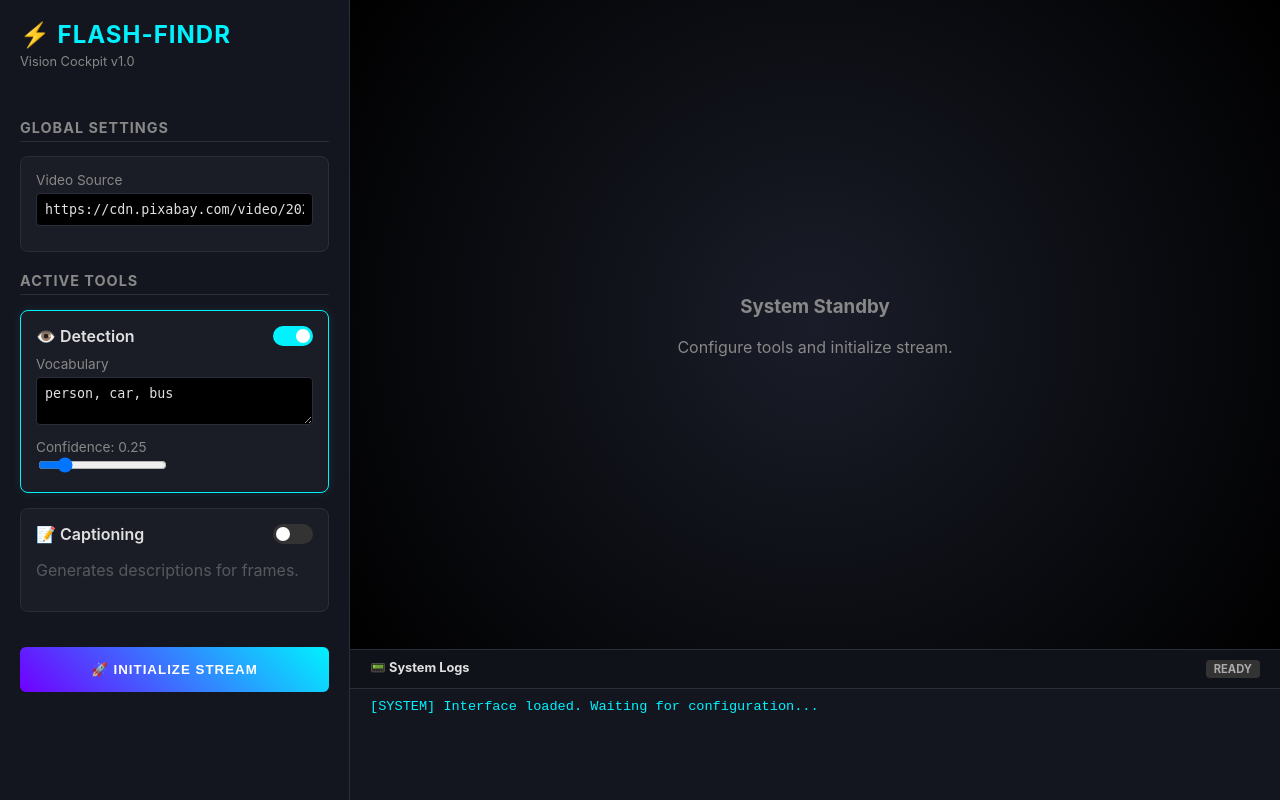
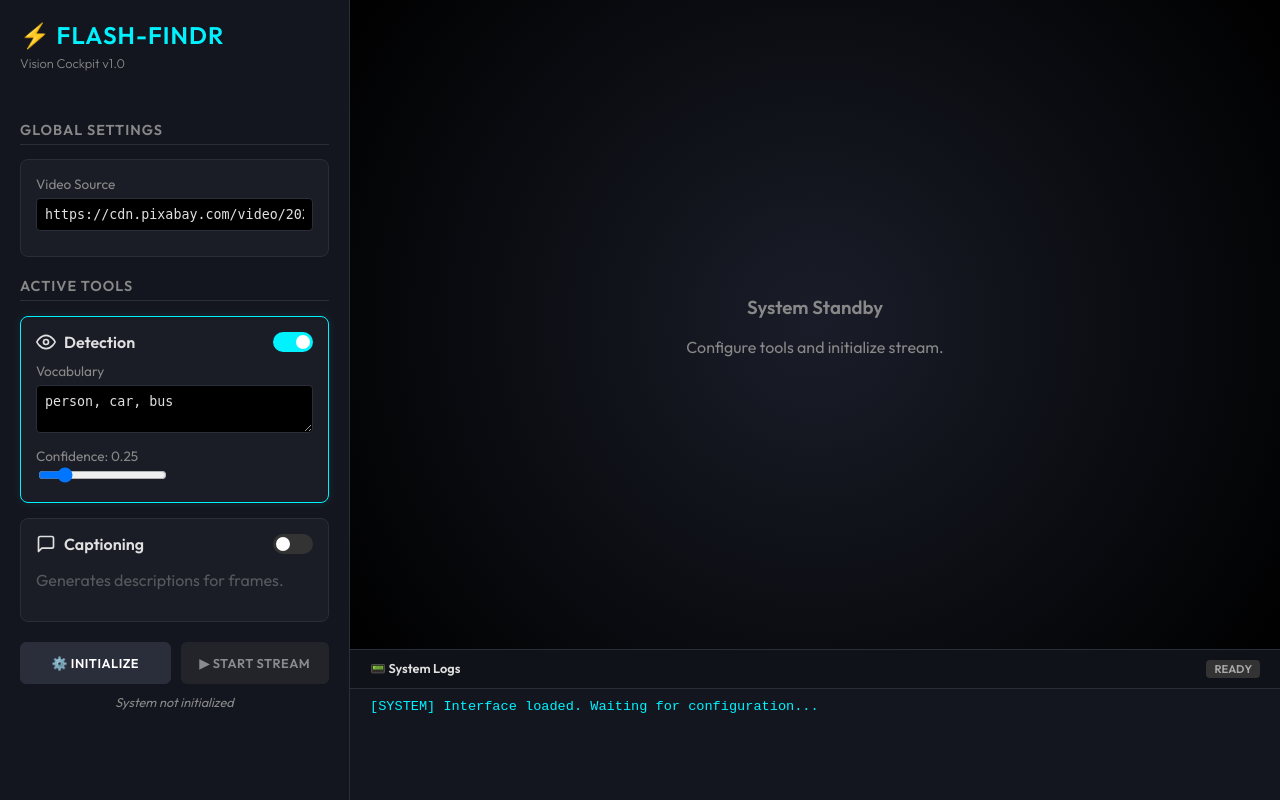
Before and after one commit to alicranck/Flash-Findr, a FastAPI app: page / in a window 1280 px wide. Run offline with FastAPI, Linux system fonts and the light colour scheme; some libraries are stand-ins or nearby versions.

Commit message:
init step

```diff
--- a/app/api/engine.py
+++ b/app/api/engine.py
@@ -4,12 +4,6 @@ from pydantic import BaseModel, Field
 from ..ml_core.tools.pipeline import VisionPipeline, PipelineConfig
 from ..utils.image_utils import color_histogram
 from ..utils.types import FrameContext
-
-
-class SessionConfig(BaseModel):
-    """Defines the configuration for a streaming session."""
-    video_url: str = Field(..., description="URL or path to the video source")
-    pipeline: PipelineConfig = Field(..., description="Pipeline configuration")
 
 
 class VideoInferenceEngine:
--- a/frontend/static/main.js
+++ b/frontend/static/main.js
@@ -1,4 +1,5 @@
 // --- UI Elements ---
+console.log("Main.js loaded"); // Debugging
 const videoUrlInput = document.getElementById('videoUrl');
 const startButton = document.getElementById('startButton');
 const videoStreamImg = document.getElementById('video-stream');
@@ -49,6 +50,7 @@ function toggleTool(card, body, isActive) {
 
 // --- Logging System ---
 function log(message) {
+    console.log(message); // Debugging
     const entry = document.createElement('div');
     entry.className = 'log-entry';
     const time = new Date().toLocaleTimeString();
@@ -63,7 +65,12 @@ function setStatus(status) {
 }
 
 // --- Stream Logic ---
-startButton.addEventListener('click', async () => {
+// --- Stream Logic ---
+let currentSessionId = null;
+const initButton = document.getElementById('initButton');
+const initStatus = document.getElementById('init-status');
+
+initButton.addEventListener('click', async () => {
     const videoUrl = videoUrlInput.value;
     if (!videoUrl) {
         log("[ERROR] No video URL provided.");
@@ -101,16 +108,18 @@ startButton.addEventListener('click', async () => {
 
     const payload = {
         video_url: videoUrl,
-        pipeline: {
+        pipeline_configuration: {
             tool_settings: toolSettings
         }
     };
 
-    log("[SYSTEM] Initializing session...");
-    startButton.disabled = true;
-    startButton.textContent = "⏳ Initializing...";
+    log("[SYSTEM] Creating session...");
+    initButton.disabled = true;
+    initButton.textContent = "⏳ Creating...";
+    initStatus.textContent = "Creating session...";
 
     try {
+        // 1. Create Session
         const response = await fetch('/session/init', {
             method: 'POST',
             headers: { 'Content-Type': 'application/json' },
@@ -123,16 +132,53 @@ startButton.addEventListener('click', async () => {
         }
 
         const data = await response.json();
-        const sessionId = data.session_id;
+        currentSessionId = data.session_id;
+        log(`[SYSTEM] Session created: ${currentSessionId}`);
 
-        log(`[SYSTEM] Session created: ${sessionId}`);
-        startStream(sessionId);
+        // 2. Initialize Pipeline (Load Models)
+        log("[SYSTEM] Initializing pipeline (loading models)...");
+        initButton.textContent = "⏳ Loading Models...";
+        initStatus.textContent = "Loading models... (this may take a moment)";
+
+        const initResponse = await fetch(`/session/${currentSessionId}/initialize_pipeline`, {
+            method: 'POST'
+        });
+
+        if (!initResponse.ok) {
+            const err = await initResponse.json();
+            throw new Error(err.detail || "Pipeline init failed");
+        }
+
+        log("[SYSTEM] Pipeline initialized successfully.");
+        initStatus.textContent = "System Ready. Click Start to stream.";
+        initStatus.style.color = "var(--success)";
+
+        initButton.textContent = "✅ Initialized";
+        startButton.disabled = false;
+        startButton.classList.add('pulse-animation'); // Optional visual cue
 
     } catch (error) {
         log(`[ERROR] ${error.message}`);
-        startButton.disabled = false;
-        startButton.textContent = "🚀 Initialize Stream";
+        initButton.disabled = false;
+        initButton.textContent = "⚙️ Initialize";
+        initStatus.textContent = "Initialization failed.";
+        initStatus.style.color = "var(--danger)";
+        currentSessionId = null;
     }
+});
+
+startButton.addEventListener('click', () => {
+    if (!currentSessionId) {
+        log("[ERROR] No active session. Initialize first.");
+        return;
+    }
+
+    log(`[SYSTEM] Starting stream for session: ${currentSessionId}`);
+    startButton.disabled = true;
+    startButton.textContent = "🔴 Streaming";
+    initStatus.textContent = "Streaming active";
+
+    startStream(currentSessionId);
 });
 
 // --- Visualization Logic (Konva) ---
@@ -312,24 +358,6 @@ function drawMetadata(data) {
             }
         });
     }
-
-    // Draw Masks
-    // if (data.masks) {
-    //     data.masks.forEach(mask => {
-    //         // mask is a list of [x, y] points
-    //         const points = mask.flatMap(pt => [pt[0] * scaleX, pt[1] * scaleY]);
-
-    //         const poly = new Konva.Line({
-    //             points: points,
-    //             fill: 'rgba(0, 242, 255, 0.2)', // Semi-transparent cyan
-    //             stroke: 'cyan',
-    //             strokeWidth: 1,
-    //             closed: true
-    //         });
-    //         layer.add(poly);
-    //     });
-    // }
-
     layer.batchDraw();
 }
 
--- a/frontend/static/style.css
+++ b/frontend/static/style.css
@@ -15,7 +15,7 @@
 
 body {
     margin: 0;
-    font-family: 'Inter', 'Segoe UI', sans-serif;
+    font-family: 'Outfit', 'Segoe UI', sans-serif;
     background-color: var(--bg-dark);
     color: var(--text-main);
     height: 100vh;
@@ -46,6 +46,7 @@ body {
     text-transform: uppercase;
     letter-spacing: 1px;
     font-size: 1.5rem;
+    font-weight: 600;
 }
 
 .subtitle {
@@ -53,6 +54,7 @@ body {
     font-size: 0.8rem;
     margin-top: 5px;
     margin-bottom: 30px;
+    font-weight: 300;
 }
 
 .toolbox h3 {
@@ -63,6 +65,7 @@ body {
     margin-top: 20px;
     border-bottom: 1px solid var(--border-color);
     padding-bottom: 5px;
+    font-weight: 600;
 }
 
 /* --- Tool Cards --- */
@@ -86,6 +89,12 @@ body {
     align-items: center;
     font-weight: 600;
     margin-bottom: 10px;
+}
+
+.card-header span {
+    display: flex;
+    align-items: center;
+    gap: 8px;
 }
 
 .card-body {
@@ -171,24 +180,63 @@ input:checked+.slider:before {
     transform: translateX(20px);
 }
 
-/* --- Action Button --- */
+/* --- Action Buttons --- */
+.control-group {
+    display: flex;
+    gap: 10px;
+    margin-top: 20px;
+}
+
 .action-btn {
-    width: 100%;
-    padding: 15px;
-    background: linear-gradient(45deg, var(--accent-secondary), var(--accent-primary));
+    flex: 1;
+    padding: 12px;
     border: none;
     color: white;
-    font-weight: bold;
+    font-weight: 600;
     border-radius: 6px;
     cursor: pointer;
-    margin-top: 20px;
     text-transform: uppercase;
-    letter-spacing: 1px;
-    transition: transform 0.2s;
+    letter-spacing: 0.5px;
+    transition: all 0.2s;
+    font-size: 0.8rem;
+    font-family: 'Outfit', sans-serif;
 }
 
-.action-btn:hover {
-    transform: scale(1.02);
+.primary-btn {
+    background: linear-gradient(45deg, var(--accent-secondary), var(--accent-primary));
+}
+
+.primary-btn:disabled {
+    background: #333;
+    cursor: not-allowed;
+    opacity: 0.5;
+}
+
+.secondary-btn {
+    background: #2a2d3a;
+    border: 1px solid var(--border-color);
+}
+
+.secondary-btn:hover:not(:disabled) {
+    background: #3a3d4a;
+    border-color: var(--text-muted);
+}
+
+.secondary-btn:disabled {
+    opacity: 0.5;
+    cursor: not-allowed;
+}
+
+.action-btn:hover:not(:disabled) {
+    transform: translateY(-1px);
+}
+
+.status-text {
+    margin-top: 10px;
+    text-align: center;
+    font-size: 0.8rem;
+    color: var(--text-muted);
+    font-style: italic;
 }
 
 /* --- Main Stage --- */
@@ -312,3 +360,21 @@ input:checked+.slider:before {
     color: var(--success);
     border: 1px solid var(--success);
 }
+
+@keyframes pulse {
+    0% {
+        box-shadow: 0 0 0 0 rgba(0, 242, 255, 0.4);
+    }
+
+    70% {
+        box-shadow: 0 0 0 10px rgba(0, 242, 255, 0);
+    }
+
+    100% {
+        box-shadow: 0 0 0 0 rgba(0, 242, 255, 0);
+    }
+}
+
+.pulse-animation {
+    animation: pulse 2s infinite;
+}
--- a/frontend/templates/index.html
+++ b/frontend/templates/index.html
@@ -5,7 +5,10 @@
     <meta charset="UTF-8">
     <meta name="viewport" content="width=device-width, initial-scale=1.0">
     <title>{{ title }}</title>
-    <link rel="stylesheet" href="/static/style.css">
+    <link rel="preconnect" href="https://fonts.googleapis.com">
+    <link rel="preconnect" href="https://fonts.gstatic.com" crossorigin>
+    <link href="https://fonts.googleapis.com/css2?family=Outfit:wght@300;400;600&display=swap" rel="stylesheet">
+    <link rel="stylesheet" href="/static/style.css?v=2">
     <script src="https://unpkg.com/konva@9.3.3/konva.min.js"></script>
 </head>
 
@@ -32,7 +35,15 @@
                 <!-- Detection Tool Card -->
                 <div class="tool-card active-card" id="card-detection">
                     <div class="card-header">
-                        <span>👁️ Detection</span>
+                        <span>
+                            <!-- SVG Icon for Detection -->
+                            <svg width="20" height="20" viewBox="0 0 24 24" fill="none" stroke="currentColor"
+                                stroke-width="2" stroke-linecap="round" stroke-linejoin="round">
+                                <path d="M1 12s4-8 11-8 11 8 11 8-4 8-11 8-11-8-11-8z"></path>
+                                <circle cx="12" cy="12" r="3"></circle>
+                            </svg>
+                            Detection
+                        </span>
                         <label class="switch">
                             <input type="checkbox" id="toggle-detection" checked>
                             <span class="slider round"></span>
@@ -50,7 +61,14 @@
                 <!-- Captioning Tool Card -->
                 <div class="tool-card" id="card-captioning">
                     <div class="card-header">
-                        <span>📝 Captioning</span>
+                        <span>
+                            <!-- SVG Icon for Captioning -->
+                            <svg width="20" height="20" viewBox="0 0 24 24" fill="none" stroke="currentColor"
+                                stroke-width="2" stroke-linecap="round" stroke-linejoin="round">
+                                <path d="M21 15a2 2 0 0 1-2 2H7l-4 4V5a2 2 0 0 1 2-2h14a2 2 0 0 1 2 2z"></path>
+                            </svg>
+                            Captioning
+                        </span>
                         <label class="switch">
                             <input type="checkbox" id="toggle-captioning">
                             <span class="slider round"></span>
@@ -61,7 +79,11 @@
                     </div>
                 </div>
 
-                <button id="startButton" class="action-btn">🚀 Initialize Stream</button>
+                <div class="control-group">
+                    <button id="initButton" class="action-btn secondary-btn">⚙️ Initialize</button>
+                    <button id="startButton" class="action-btn primary-btn" disabled>▶ Start Stream</button>
+                </div>
+                <div id="init-status" class="status-text">System not initialized</div>
             </div>
         </aside>
 
@@ -91,7 +113,7 @@
             </div>
         </main>
     </div>
-    <script src="/static/main.js"></script>
+    <script src="/static/main.js?v=2"></script>
 </body>
 
 </html>
```
Also changed, not shown: app/api/endpoints.py (+49 -18 lines).
